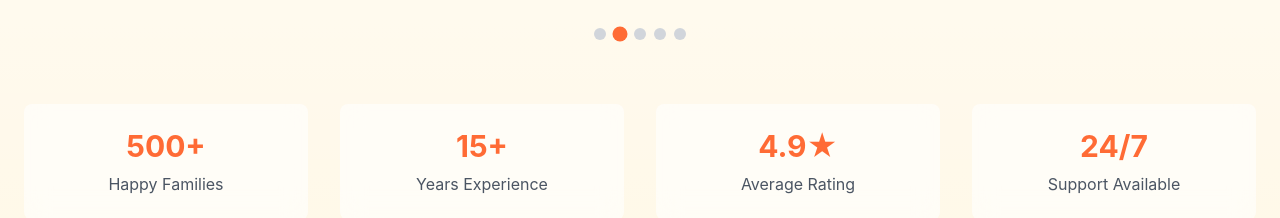
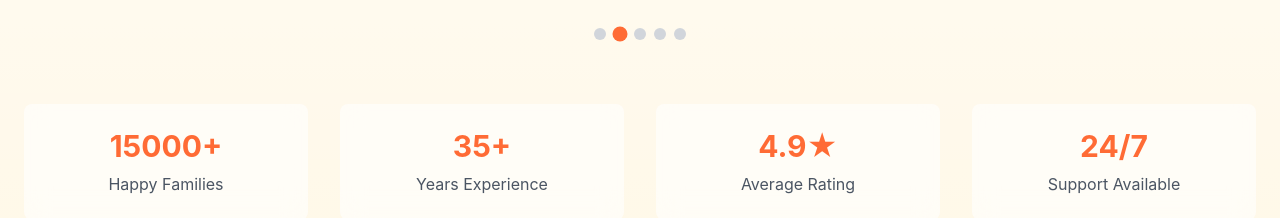
Before and after one commit to Shalinijha0701/PANDIT-KAUSHAL, a Next.js app: page / in a window 1280 px wide. Shown: the part 4140-4358 px from the top of the page. Built offline with nearby package versions, Linux system fonts and the light colour scheme.

Commit message:
update: change experience to 35+ years and happy families to 15000+

```diff
--- a/components/TestimonialsCarousel.tsx
+++ b/components/TestimonialsCarousel.tsx
@@ -185,11 +185,11 @@ export default function TestimonialsCarousel() {
           viewport={{ once: true }}
         >
           <div className="bg-white/60 backdrop-blur-md p-6 rounded-lg">
-            <div className="text-3xl font-bold text-primary1 mb-2">500+</div>
+            <div className="text-3xl font-bold text-primary1 mb-2">15000+</div>
             <div className="text-gray-600">Happy Families</div>
           </div>
           <div className="bg-white/60 backdrop-blur-md p-6 rounded-lg">
-            <div className="text-3xl font-bold text-primary1 mb-2">15+</div>
+            <div className="text-3xl font-bold text-primary1 mb-2">35+</div>
             <div className="text-gray-600">Years Experience</div>
           </div>
           <div className="bg-white/60 backdrop-blur-md p-6 rounded-lg">
```
